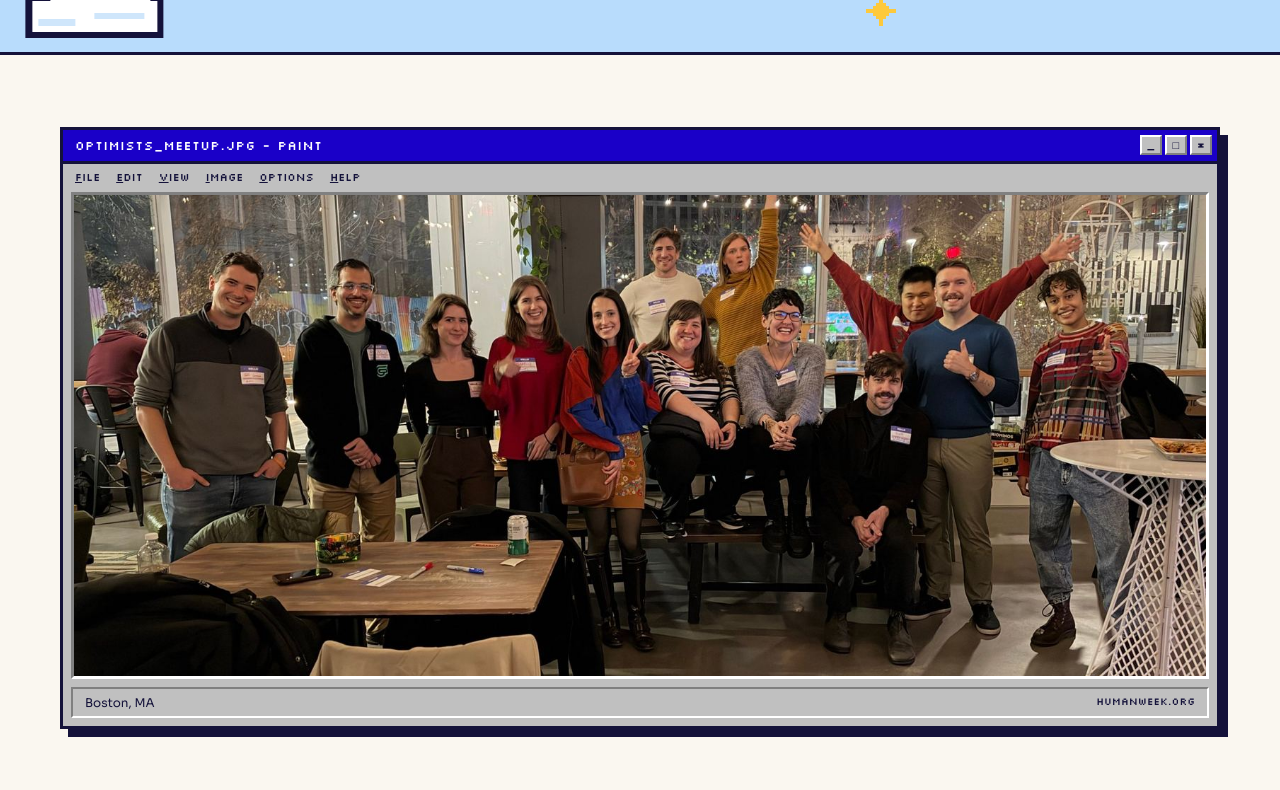
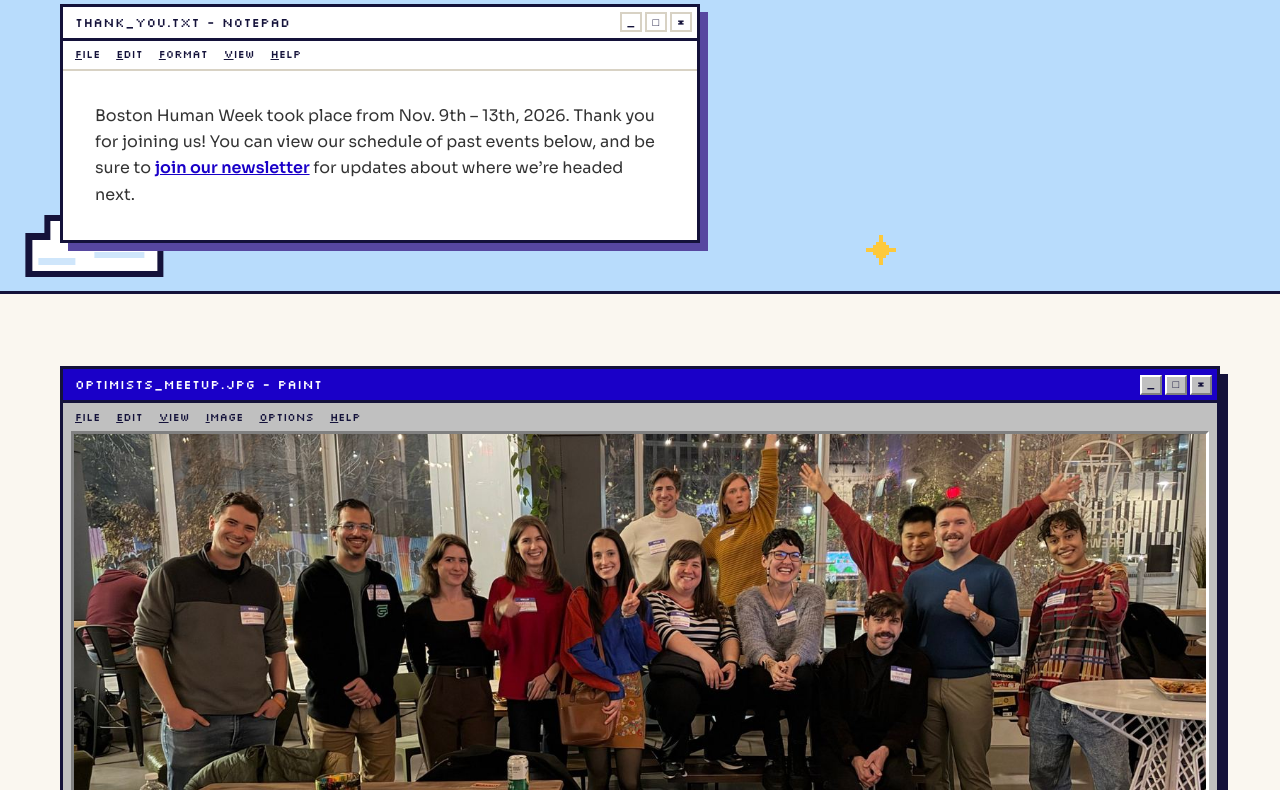
Before and after one commit to zreizes/humanweek, a plain HTML site: page schedule/index.html in a window 1280 px wide. Shown: the part 269-1059 px from the top of the page. Drawn offline with Linux system fonts and the light colour scheme.

Commit message:
Add post-event thank-you note to the top of the schedule page
Co-Authored-By: Claude Opus 5.5 <noreply@anthropic.com>
Claude-Session: https://claude.ai/code/session_01RmPhLFwWywUyRASQR3vEZE

```diff
--- a/assets/css/site.css
+++ b/assets/css/site.css
@@ -442,3 +442,8 @@ h1, h2, h3 { margin: 0; }
   .taskbar .clock { margin-left: 0; }
 }
 .measure.center { margin-inline: auto; }
+
+/* Schedule recap note */
+.recap-note { max-width: 640px; margin-top: var(--s4); }
+.recap-note p { margin: 0; }
+.recap-note a { color: var(--blue); font-weight: 600; }
--- a/schedule/index.html
+++ b/schedule/index.html
@@ -24,7 +24,8 @@
 </header>
 <main id="main">
 <section class="intro"><img class="deco deco--cloud intro-cloud" src="/assets/img/pixel/cloud.svg" alt="" aria-hidden="true"><img class="deco deco--star intro-star" src="/assets/img/pixel/star.svg" alt="" aria-hidden="true"><div class="wrap"><p class="meta">Boston, MA</p>
-    <h1 class="display">Human Week Schedule</h1></div></section>
+    <h1 class="display">Human Week Schedule</h1>
+    <article class="win notepad recap-note"><div class="win__bar"><span>thank_you.txt - Notepad</span><span class="win__btns" aria-hidden="true"><i>_</i><i>□</i><i>×</i></span></div><div class="menu-bar" aria-hidden="true"><span><u>F</u>ile</span><span><u>E</u>dit</span><span><u>F</u>ormat</span><span><u>V</u>iew</span><span><u>H</u>elp</span></div><div class="win__body"><p>Boston Human Week took place from Nov. 9th – 13th, 2026. Thank you for joining us! You can view our schedule of past events below, and be sure to <a href="#newsletter">join our newsletter</a> for updates about where we’re headed next.</p></div></article></div></section>
 
 <section class="section">
   <div class="wrap"><figure class="win paint paint--wide"><div class="win__bar"><span>optimists_meetup.jpg - Paint</span><span class="win__btns" aria-hidden="true"><i>_</i><i>□</i><i>×</i></span></div><div class="menu-bar" aria-hidden="true"><span><u>F</u>ile</span><span><u>E</u>dit</span><span><u>V</u>iew</span><span><u>I</u>mage</span><span><u>O</u>ptions</span><span><u>H</u>elp</span></div><div class="paint__canvas"><img src="/assets/img/photos/optimists_meetup.jpg" alt="Attendees cheering together at the Optimists Meetup" loading="lazy" style="object-position:50% 48%"></div><figcaption class="paint__status"><span>Boston, MA</span><span>humanweek.org</span></figcaption></figure></div>
```
